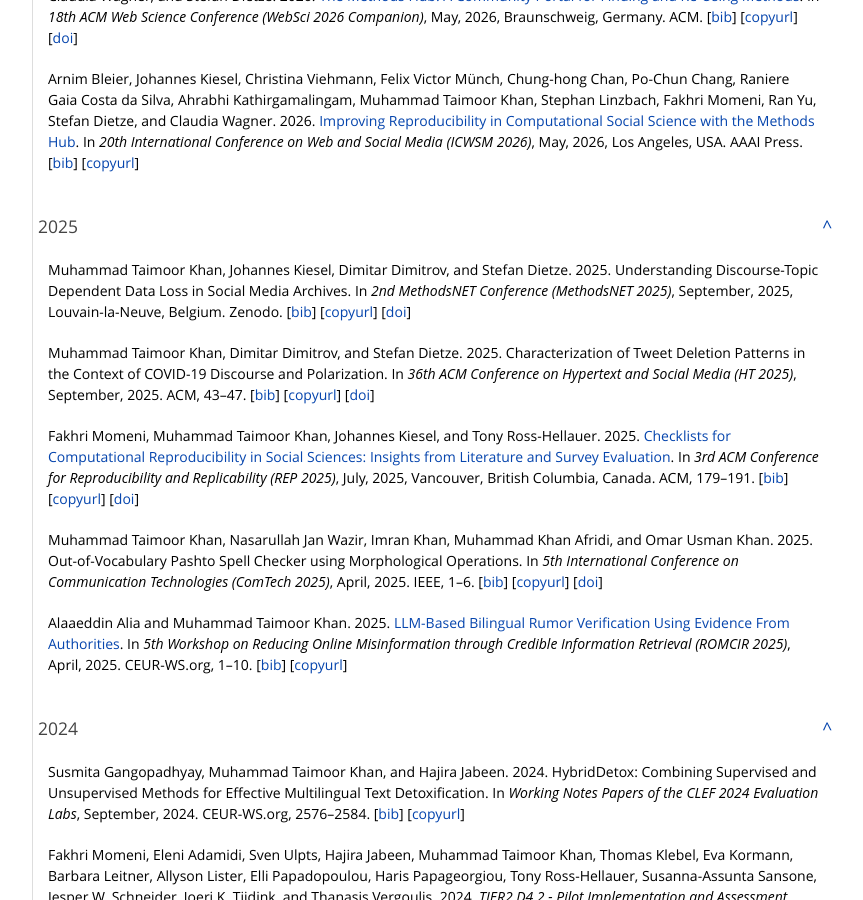
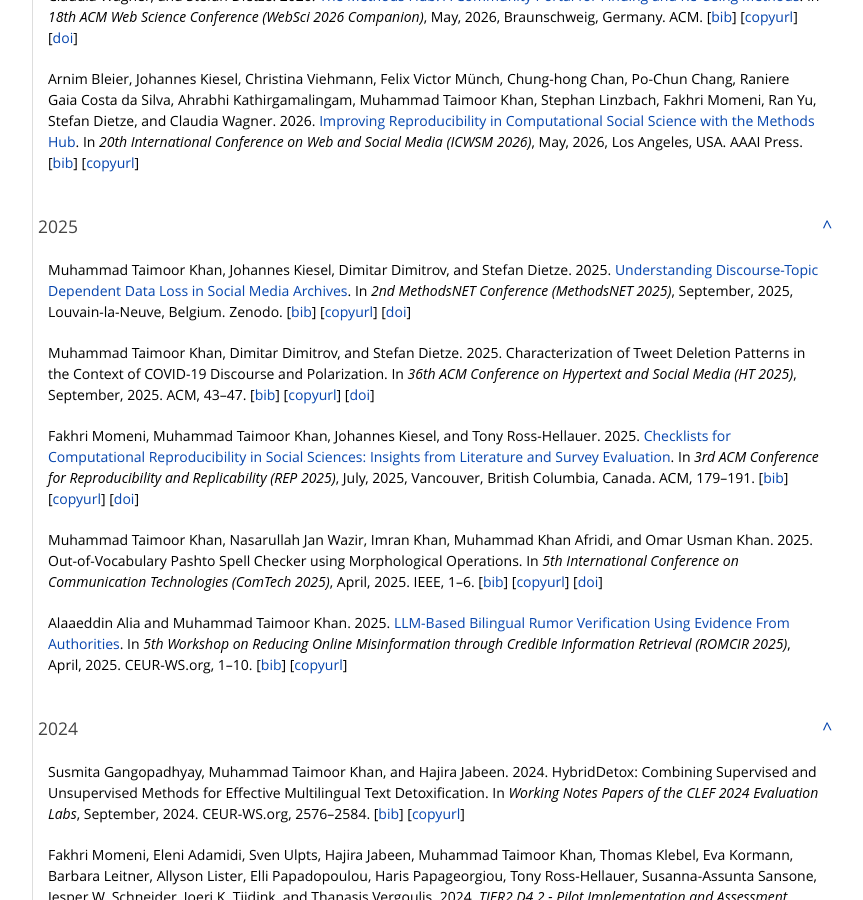
Before and after one commit to the-bda-team/the-bda-team-web, a Jekyll site: the page built from people/khan.html, in a window 1280 px wide and 900 px high, scrolled down 744 px. Shown: the whole window, without its empty margins (208-1071 px from the left). Built offline with Jekyll 4.4.1, drawn with Linux system fonts in a browser that asks for light colours; some web fonts are replaced; part of the change alters nothing that is shown.

Commit message:
Update resources

```diff
--- a/_data/downloads-bda-team.json
+++ b/_data/downloads-bda-team.json
@@ -35,6 +35,7 @@
   "publications/papers/ionescu_2024b.pdf",
   "publications/papers/ionescu_2025.pdf",
   "publications/papers/kanadan_2025.pdf",
+  "publications/papers/khan_2025c.pdf",
   "publications/papers/kiesel_2015.pdf",
   "publications/papers/kiesel_2017a.pdf",
   "publications/papers/kiesel_2017b.pdf",
```
